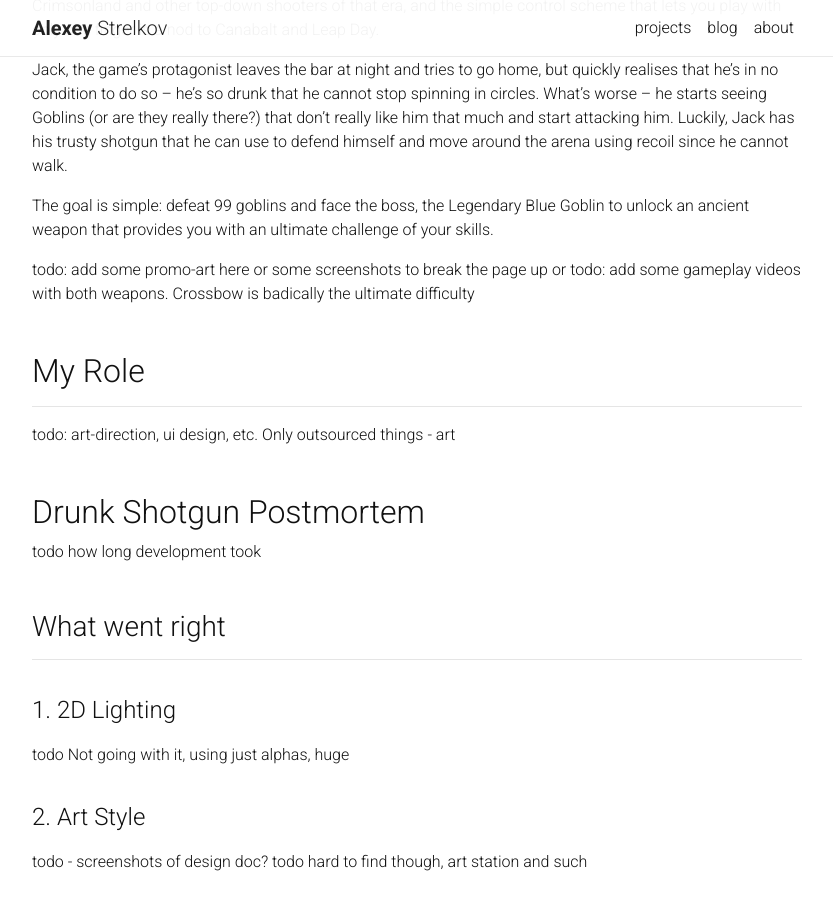
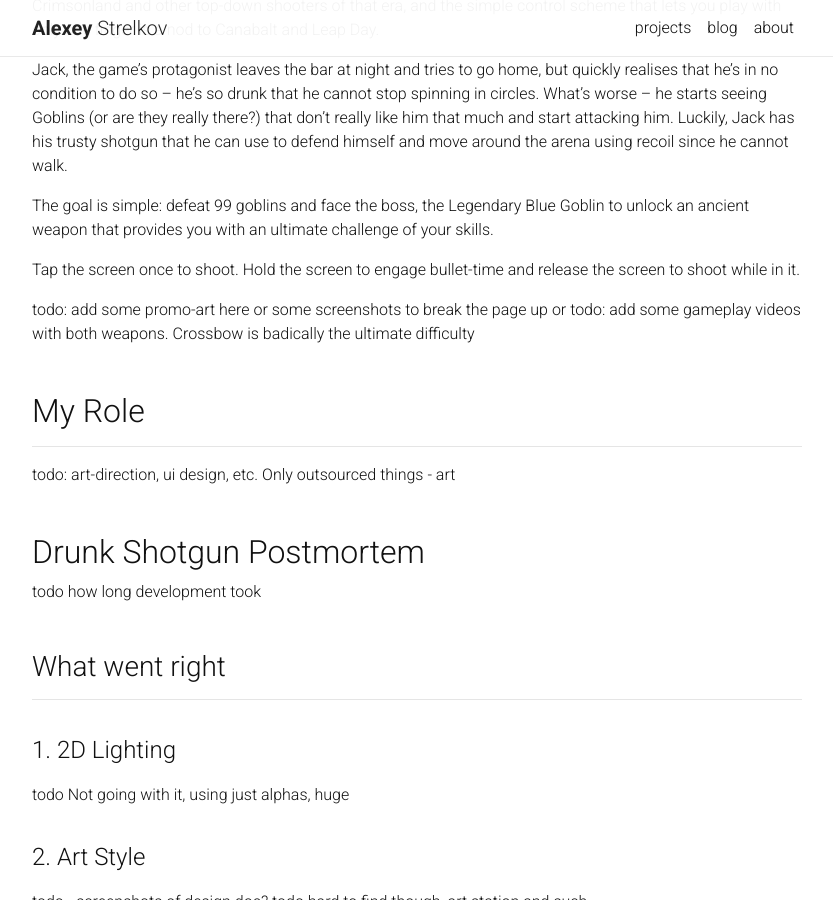
Before and after one commit to DataGreed/datagreed.pro, a Jekyll site: the page built from _projects/drunkshotgun.markdown, in a window 1280 px wide and 900 px high, scrolled down 488 px. Shown: the whole window, without its empty margins (223-1056 px from the left). Built offline with Jekyll 4.4.1, drawn with Linux system fonts in a browser that asks for light colours; nearby versions of some CDN libraries; a style sheet for code colours, icons or effects is not loaded.

Commit message:
Update drunkshotgun.markdown

```diff
--- a/_projects/drunkshotgun.markdown
+++ b/_projects/drunkshotgun.markdown
@@ -33,6 +33,8 @@ his trusty shotgun that he can use to defend himself and move around the arena u
 
 The goal is simple: defeat 99 goblins and face the boss, the Legendary Blue Goblin to unlock an ancient weapon
 that provides you with an ultimate challenge of your skills.
+
+Tap the screen once to shoot. Hold the screen to engage bullet-time and release the screen to shoot while in it.
 
 todo: add some promo-art here or some screenshots to break the page up or
 todo: add some gameplay videos with both weapons. Crossbow is badically the ultimate difficulty
```
